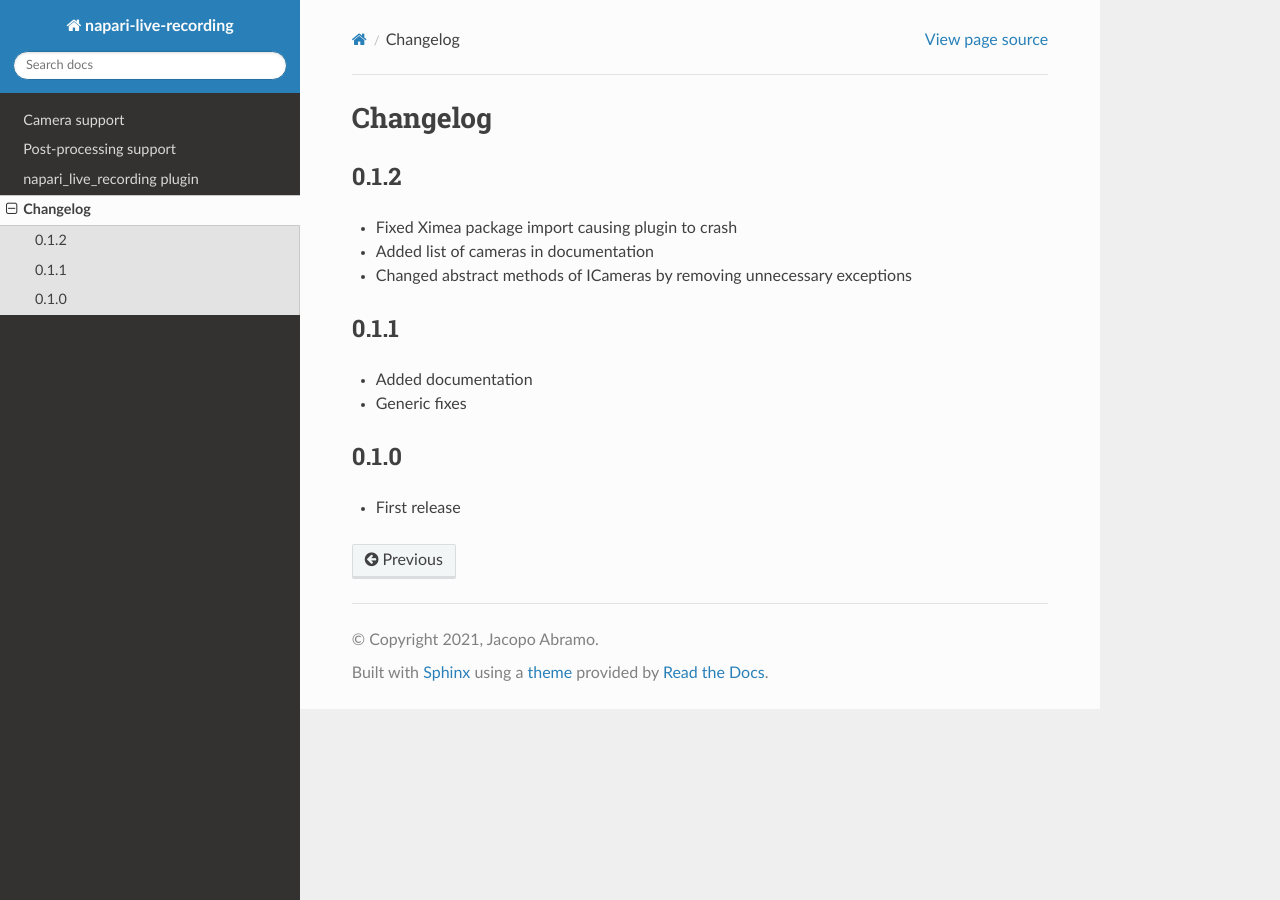
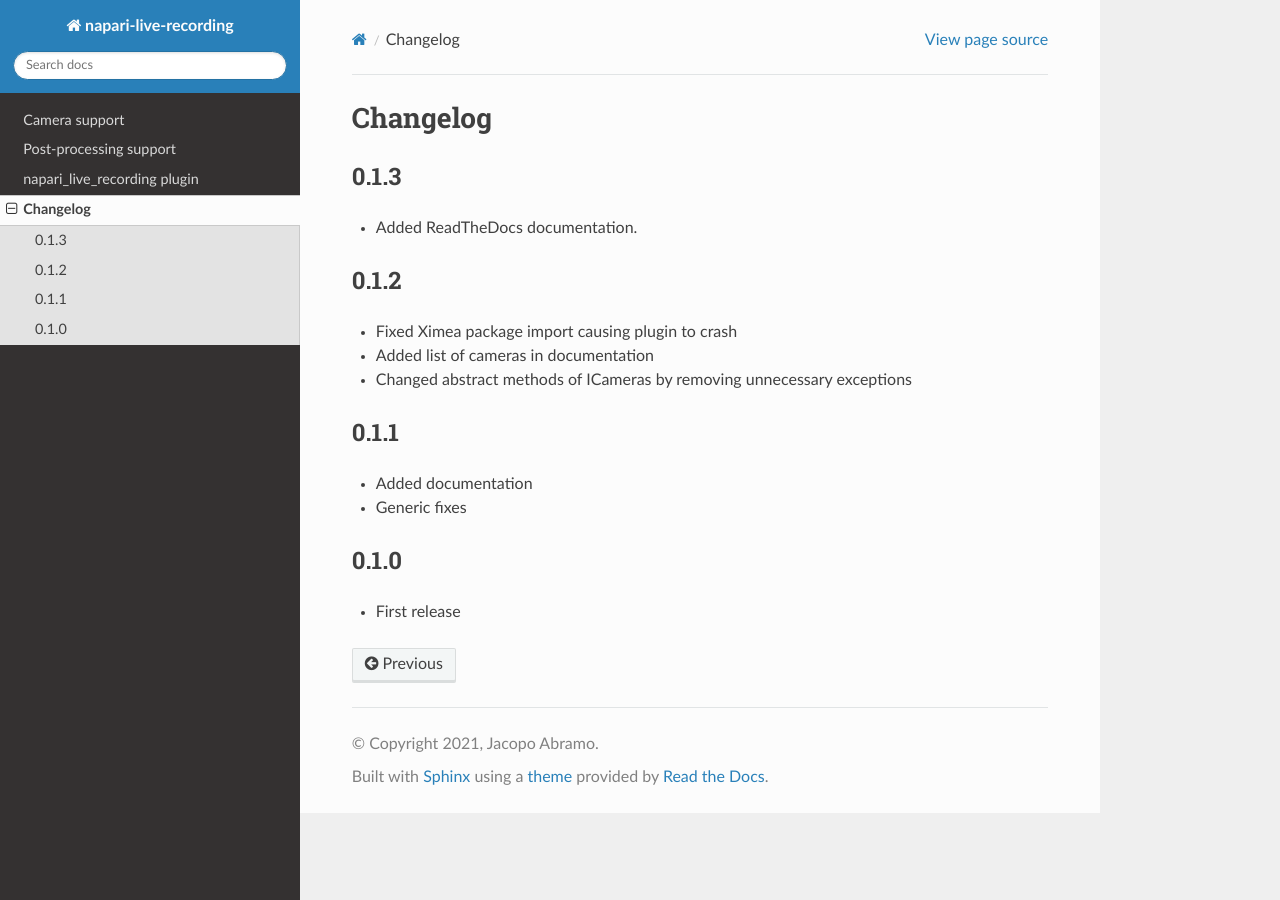
Before and after one commit to jacopoabramo/napari-live-recording, a Sphinx documentation site: the page built from docs/changelog/changelog.rst, in a window 1280 px wide. Built offline with Sphinx 7.4.7 and the Read the Docs theme 2.0.0, drawn with Linux system fonts in a browser that asks for light colours.

Commit message:
Added documentation link from ReadTheDocs

```diff
--- a/docs/changelog/changelog.rst
+++ b/docs/changelog/changelog.rst
@@ -1,5 +1,10 @@
 Changelog
 =========
+
+0.1.3
+-----
+
+- Added ReadTheDocs documentation.
 
 0.1.2
 -----
--- a/setup.cfg
+++ b/setup.cfg
@@ -1,6 +1,6 @@
 [metadata]
 name = napari-live-recording
-version = 0.1.2
+version = 0.1.3
 author = Jacopo Abramo
 author_email = jacopo.abramo@gmail.com
 url = https://github.com/jethro33/napari-live-recording
--- a/setup.py
+++ b/setup.py
@@ -14,7 +14,7 @@ URL = 'https://github.com/jethro33/napari-live-recording'
 EMAIL = 'jacopo.abramo@gmail.com'
 AUTHOR = 'Jacopo Abramo'
 REQUIRES_PYTHON = '>=3.6.0'
-VERSION = '0.1.2'
+VERSION = '0.1.3'
 
 here = os.path.abspath(os.path.dirname(__file__))
 
```
Also changed, not shown: README.md (+5 -0 lines).
